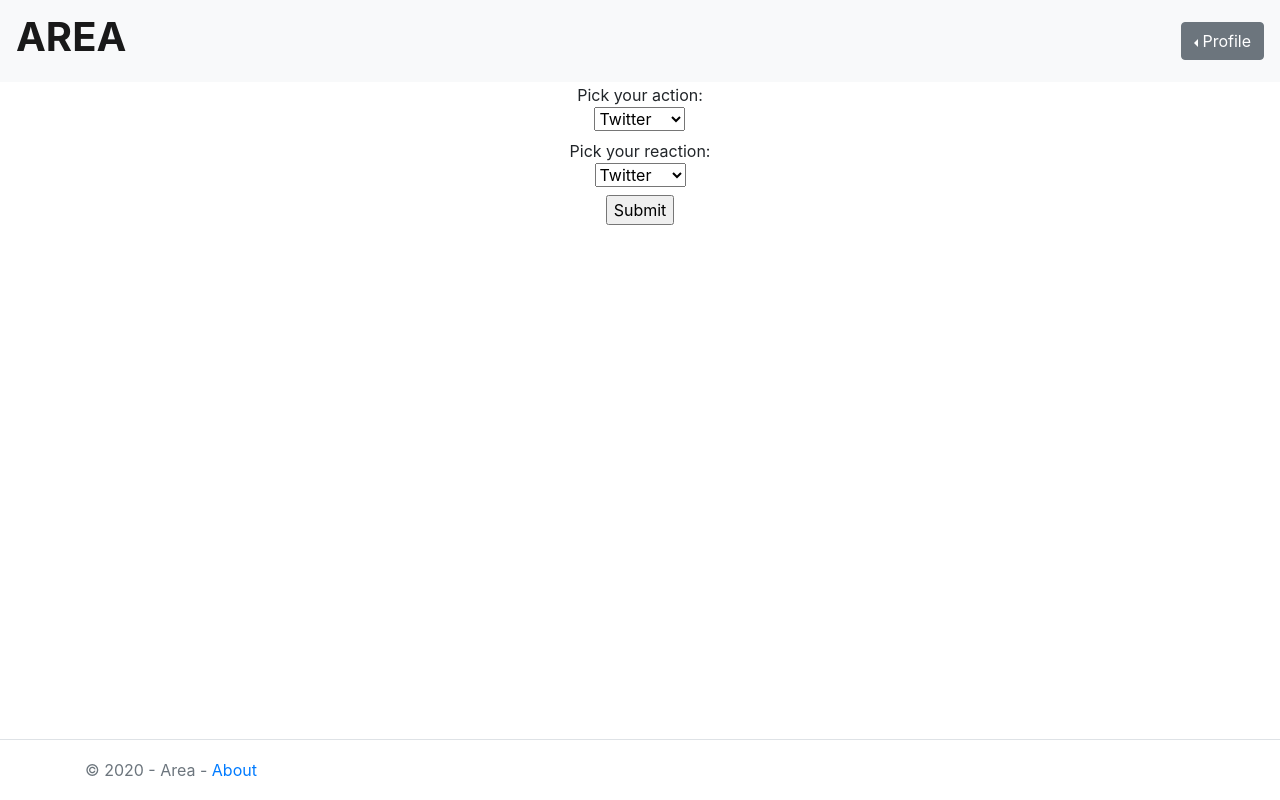
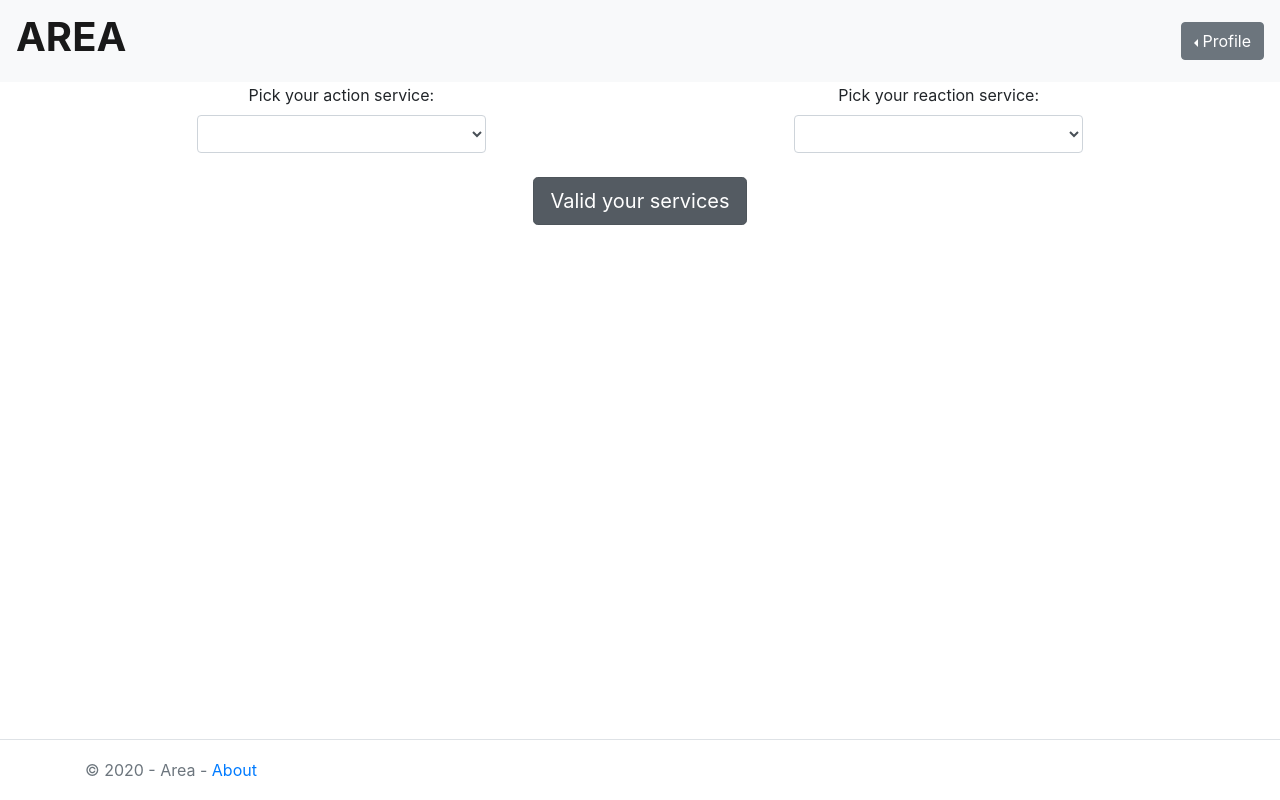
Before and after one commit to Jostyck9/AREA, a React (Create React App) app in the folder AreaWeb/: page /creation in a window 1280 px wide. Built offline with nearby package versions, Linux system fonts and the light colour scheme; sample sign-in values are in the browser's storage.

Commit message:
Added changes of pages inside creation page. Working

```diff
--- a/AreaWeb/src/pages/Creation/index.js
+++ b/AreaWeb/src/pages/Creation/index.js
@@ -1,38 +1,121 @@
 import '../../../node_modules/bootstrap/dist/css/bootstrap.min.css';
 import React from 'react';
 import '../../css/site.css';
-import { Button, Form } from 'react-bootstrap'
+import { Button, Form , Col} from 'react-bootstrap'
 
 export default class Creation extends React.Component {
     constructor(props) {
         super(props);
-        this.state = {value: 'nothing'};
+        this.state = {valueServAct: 'nothing', valueServRea: 'nothing', valueAct: 'nothing', valueRea: 'nothing', state: 0};
 
-        this.handleChange = this.handleChange.bind(this);
+        this.handleChangeAct = this.handleChangeAct.bind(this);
+        this.handleChangeRea = this.handleChangeRea.bind(this);
+        this.handleChangeServAct = this.handleChangeServAct.bind(this);
+        this.handleChangeServRea = this.handleChangeServRea.bind(this);
         this.handleSubmit = this.handleSubmit.bind(this);
     }
 
-      handleChange(event) {
-        this.setState({value: event.target.value});
+    // Handle for service actions reactions
+
+    handleChangeServAct(event) {
+        this.setState({valueServAct: event.target.value});
+    }
+
+    handleChangeServRea(event) {
+        this.setState({valueServRea: event.target.value});
+    }
+
+    // Handle for actions reactions
+
+    handleChangeAct(event) {
+        this.setState({valueAct: event.target.value});
+    }
+
+    handleChangeRea(event) {
+        this.setState({valueRea: event.target.value});
     }
 
     handleSubmit(event) {
-        alert(': ' + this.state.value);
+        if (this.state.state === 0) {
+            alert('Service Action : ' + this.state.valueServAct + ' Service Reaction : ' + this.state.valueServRea);
+            this.setState({state: 1})
+         }
+        else if (this.state.state === 1)
+            alert('Action : ' + this.state.valueAct + ' Reaction : ' + this.state.valueRea);
         event.preventDefault();
     }
 
-      render() {
+    ErrorPage() {
+        return (
+            <div>Error</div>
+        )
+    }
+
+    ChooseParameters()
+    {
+        return (
+            <div>Nothing</div>
+        )
+    }
+
+    ChooseActionsReactions()
+    {
         return (
             <table width="100%" height="100%" border="0">
                 <tr height="100%">
-                    <td width="25%"></td>
-                    <td width="50%">
-                    <div class="text-center">
-                    <form onSubmit={this.handleSubmit}>
-                        <label>
-                        Pick your action:
+                    <td width="10%"></td>
+                    <td width="80%">
+                        <Form className="text-center" onSubmit={this.handleSubmit}>
+
+                        <Form.Row>
+                            <Col>
+                                <Form.Label>Pick your action for {this.state.valueServAct}:</Form.Label>
+                                <Form.Control as="select" value={this.state.valueArea} onChange={this.handleChangeAct}>
+                                    <option value="Send msg">Send msg</option>
+                                    <option value="play music">Play music</option>
+                                    <option value="bonjour">Bonjour</option>
+                                    <option value="test">Test</option>
+                                </Form.Control>
+                            </Col>
+
+                            <Col xs={2}></Col>
+
+                            <Col>
+                                <Form.Label>Pick your reaction for {this.state.valueServRea}:</Form.Label>
+                                <Form.Control as="select" value={this.state.valueArea} onChange={this.handleChangeRea}>
+                                    <option value="tag truc">Tag truc</option>
+                                    <option value="play music">Play music</option>
+                                    <option value="pull">Pull</option>
+                                </Form.Control>
+                            </Col>
+                        </Form.Row>
+
                         <br></br>
-                        <select value={this.state.valueAct} onChange={this.handleChange}>
+
+                        <Button variant="secondary" size="lg" active type="submit" value="Submit">Valid your actions/reactions</Button><br/>
+                        </Form>
+
+                    </td>
+                    <td width="10%"></td>
+                    </tr>
+                </table>
+        );
+    }
+
+    ChooseServices()
+    {
+        return (
+            <table width="100%" height="100%" border="0">
+                <tr height="100%">
+                    <td width="10%"></td>
+                    <td width="80%">
+                        <Form className="text-center" onSubmit={this.handleSubmit}>
+
+                        <Form.Row>
+                            <Col>
+                                <Form.Label>Pick your action service:</Form.Label>
+                                <Form.Control as="select" value={this.state.valueServ} onChange={this.handleChangeServAct}>
+                                    <option value="nothing"></option>
                                     <option value="twitter">Twitter</option>
                                     <option value="github">Github</option>
                                     <option value="discord">Discord</option>
@@ -40,14 +123,15 @@ export default class Creation extends React.Component {
                                     <option value="trello">Trello</option>
                                     <option value="outlook">Outlook</option>
                                     <option value="spotify">Spotify</option>
-                        </select>
-                        </label>
+                                </Form.Control>
+                            </Col>
 
-                        <br></br>
-                        <label>
-                        Pick your reaction:
-                        <br></br>
-                        <select value={this.state.value} onChange={this.handleChange}>
+                            <Col xs={4}></Col>
+
+                            <Col>
+                                <Form.Label>Pick your reaction service:</Form.Label>
+                                <Form.Control as="select"  value={this.state.valueServ} onChange={this.handleChangeServRea}>
+                                    <option value="nothing"></option>
                                     <option value="twitter">Twitter</option>
                                     <option value="github">Github</option>
                                     <option value="discord">Discord</option>
@@ -55,16 +139,35 @@ export default class Creation extends React.Component {
                                     <option value="trello">Trello</option>
                                     <option value="outlook">Outlook</option>
                                     <option value="spotify">Spotify</option>
-                        </select>
-                        </label>
+                                </Form.Control>
+                            </Col>
+                        </Form.Row>
+
                         <br></br>
-                        <input type="submit" value="Submit" />
-                    </form>
-                    </div>
+
+                        <Button variant="secondary" size="lg" active type="submit" value="Submit">Valid your services</Button><br/>
+                        </Form>
+
                     </td>
-                    <td width="25%"></td>
+                    <td width="10%"></td>
                     </tr>
                 </table>
         );
     }
+
+    showFromState()
+    {
+        if (this.state.state === 0)
+            return (this.ChooseServices())
+        else if (this.state.state === 1)
+            return (this.ChooseActionsReactions())
+        else if (this.state.state === 2)
+            return (this.ChooseParameters())
+        else
+            return (this.ErrorPage())
     }
+
+    render() {
+        return (this.showFromState());
+    }
+}
```
Lines whose indentation alone changed are shown as unchanged.
